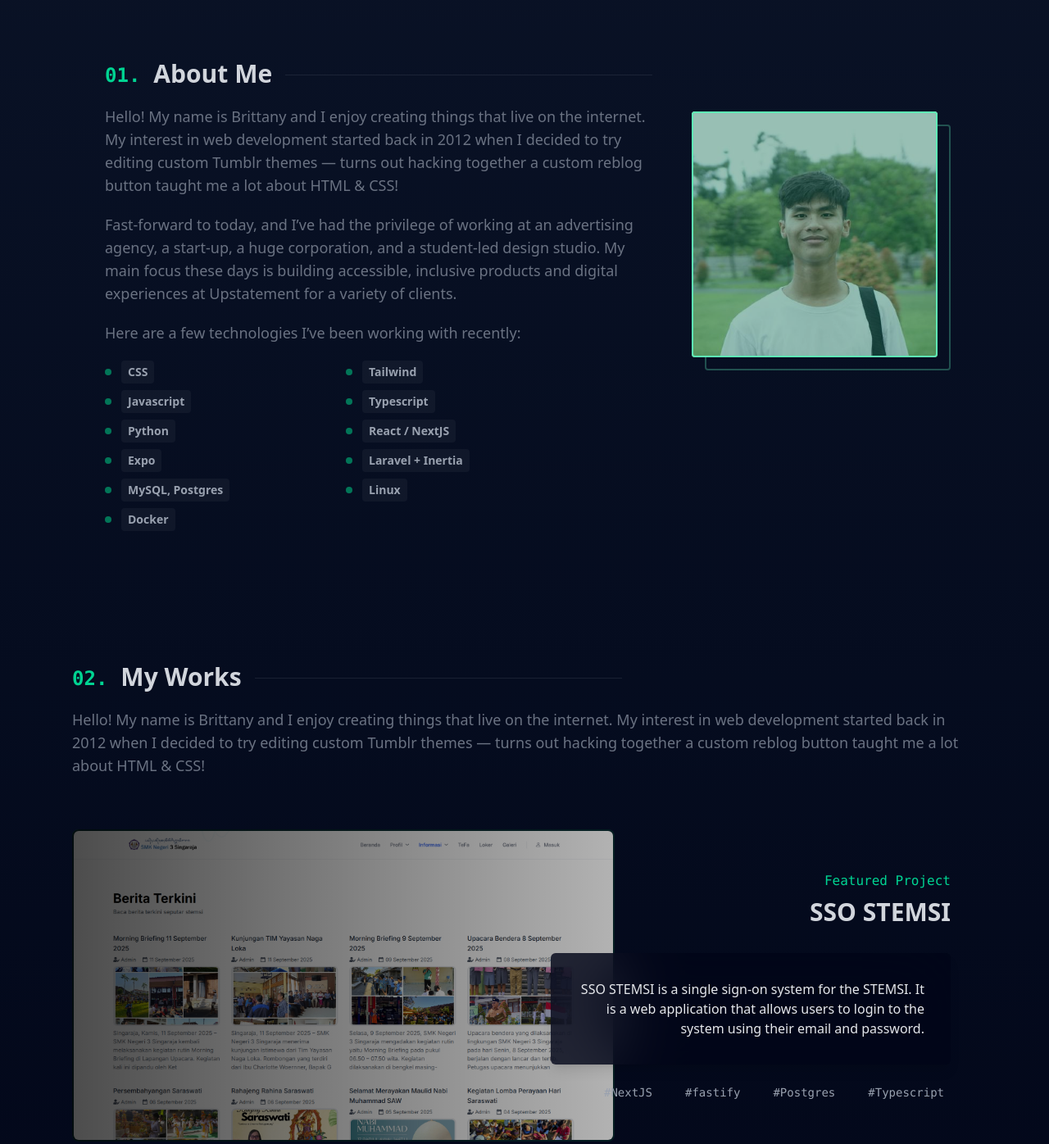
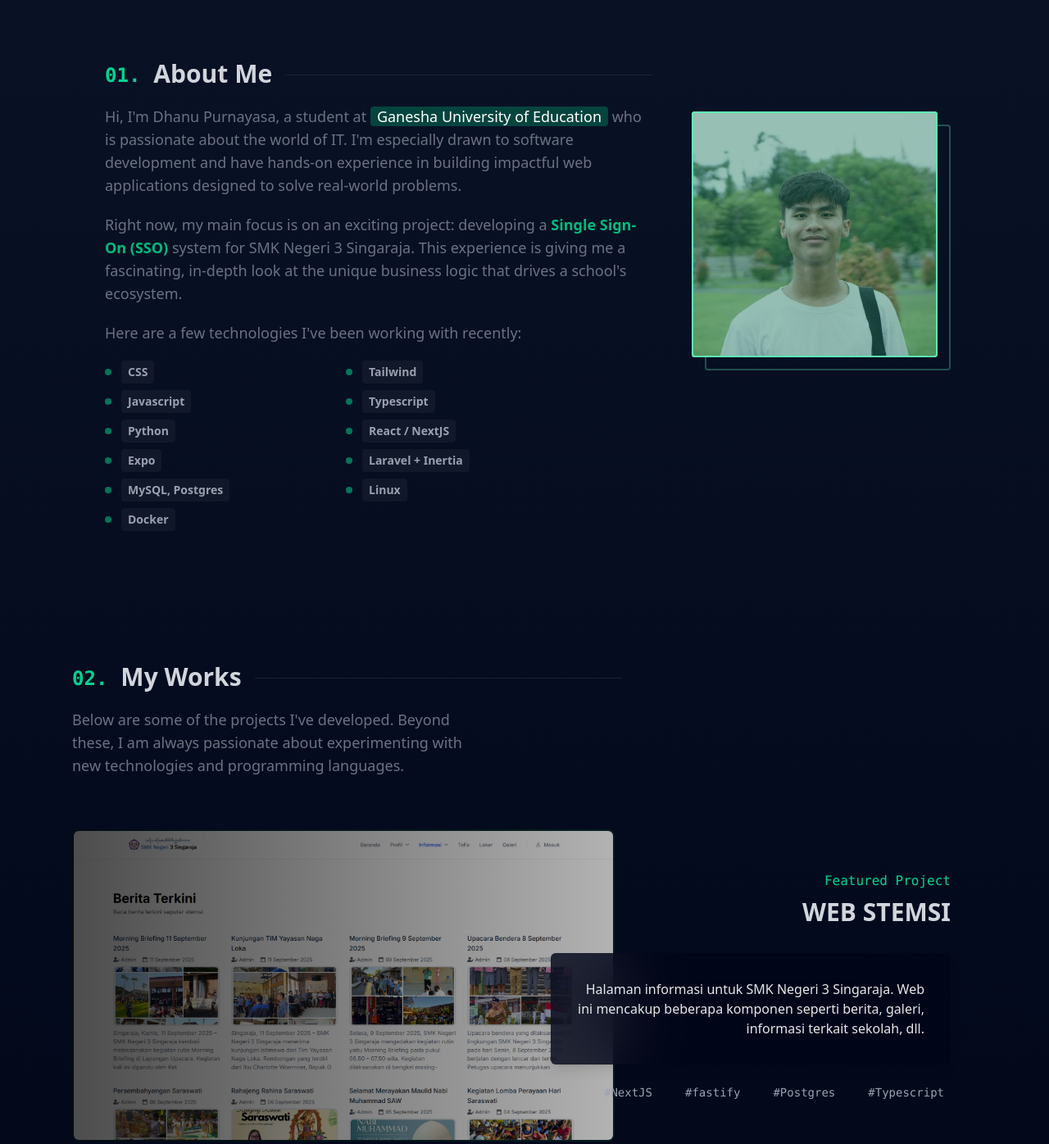
Before and after one commit to dhanuprys/portofolio-tailwind-vite, a website built with Vite: page index.html in a window 1280 px wide. Shown: the part 840-2236 px from the top of the page at 82% size. Built offline with nearby package versions, Linux system fonts and the light colour scheme.

Commit message:
feat: improve copywriting

```diff
--- a/index.html
+++ b/index.html
@@ -74,7 +74,7 @@
 
     <!-- HERO -->
     <section class="min-h-screen flex flex-col justify-center px-6 md:px-14">
-      <span class="font-mono text-emerald-400 text-lg md:text-xl">Hi, i'm</span>
+      <span class="font-mono text-emerald-400 text-lg md:text-xl">Hi, i'm...</span>
       <h1 class="text-4xl md:text-7xl font-bold text-gray-300 mt-2 md:mt-5">Dhanu Purnayasa.</h1>
       <p
         class="bg-gradient-to-b from-gray-400 to-gray-300 bg-clip-text text-transparent pb-4 opacity-80 text-3xl md:text-5xl font-bold mt-2 md:mt-5">
@@ -106,20 +106,21 @@
       <div class="flex flex-col md:flex-row gap-y-4 gap-x-16 mt-5">
         <div>
           <p class="text-gray-500 text-lg">
-            Hello! My name is Brittany and I enjoy creating things that live on the internet. My interest in web
-            development started back in 2012 when I decided to try editing custom Tumblr themes — turns out
-            hacking
-            together a custom reblog button taught me a lot about HTML & CSS!
+            Hi, I'm Dhanu Purnayasa, a student at <span class="bg-emerald-500/30 rounded px-2 text-white">Ganesha
+              University of
+              Education</span> who is passionate about the world of
+            IT. I'm especially drawn to software development and have hands-on experience in building impactful web
+            applications designed to solve real-world problems.
           </p>
           <p class="text-gray-500 text-lg mt-5">
-            Fast-forward to today, and I’ve had the privilege of working at an advertising agency, a start-up, a
-            huge
-            corporation, and a student-led design studio. My main focus these days is building accessible,
-            inclusive
-            products and digital experiences at Upstatement for a variety of clients.
+            Right now, my main focus is on an exciting project: developing a <a href="https://sso.smkn3singaraja.sch.id"
+              class="text-emerald-500 font-semibold hover:underline">Single Sign-On (SSO)</a> system
+            for SMK Negeri
+            3 Singaraja. This experience is giving me a fascinating, in-depth look at the unique business logic that
+            drives a school's ecosystem.
           </p>
           <p class="text-gray-500 text-lg mt-5">
-            Here are a few technologies I’ve been working with recently:
+            Here are a few technologies I've been working with recently:
           </p>
           <div class="grid grid-cols-2 gap-2 mt-5 md:pr-20">
             <div class="text-gray-400 text-lg flex items-center gap-x-3">
@@ -170,7 +171,7 @@
         </div>
         <div class="group shrink-0 mt-4 flex justify-center">
           <div class="relative">
-            <img src="/public/me.jpeg"
+            <img src="/me.jpeg"
               class="bg-emerald-300 object-cover h-[300px] w-[300px] rounded -translate-x-[8px] -translate-y-[8px] transition-transform duration-500 group-hover:-translate-x-[12px] group-hover:-translate-y-[12px]">
             <div
               class="absolute rounded top-0 left-0 w-[300px] h-[300px] bg-emerald-800/40 -translate-x-[8px] -translate-y-[8px] transition-all border-2 border-emerald-300 duration-500 group-hover:bg-transparent group-hover:-translate-x-[12px] group-hover:-translate-y-[12px]">
@@ -190,11 +191,9 @@
         <h2 class="text-gray-300 text-2xl md:text-3xl font-bold">My Works</h2>
         <div class="h-px flex-auto bg-gray-500/20 mb-4 max-w-md"></div>
       </div>
-      <p class="text-gray-500 text-base md:text-lg mt-5">
-        Hello! My name is Brittany and I enjoy creating things that live on the internet. My interest in web
-        development started back in 2012 when I decided to try editing custom Tumblr themes — turns out
-        hacking
-        together a custom reblog button taught me a lot about HTML & CSS!
+      <p class="text-gray-500 text-lg mt-5 md:max-w-lg">
+        Below are some of the projects I've developed. Beyond these, I am always passionate about experimenting with new
+        technologies and programming languages.
       </p>
       <div class="space-y-10 md:space-y-24 mt-16">
         <div class="relative group flex flex-col md:flex-row bg-slate-950 md:bg-transparent rounded-lg">
@@ -209,12 +208,11 @@
           <div
             class="md:absolute right-0 top-0 h-full p-6 md:p-8 md:max-w-1/2 flex flex-col justify-center border-1 shadow-2xl md:border-0 md:shadow-none md:items-end group-hover:bg-slate-950/95 rounded-r-lg transition-all delay-[300ms] duration-500">
             <span class="font-mono text-emerald-400">Featured Project</span>
-            <strong class="text-2xl md:text-3xl mt-2 text-gray-300">SSO STEMSI</strong>
+            <strong class="text-2xl md:text-3xl mt-2 text-gray-300">WEB STEMSI</strong>
             <p
               class="md:text-right bg-slate-950/80 backdrop-blur-2xl shadow-lg text-gray-200 transition-all md:p-8 group-hover:p-0 group-hover:bg-transparent group-hover:backdrop-blur-none delay-[300ms] mt-4 md:mt-8 rounded-md">
-              SSO STEMSI is a single sign-on system for the STEMSI. It is a web application that allows users to
-              login to the system using their email and password.
-            </p>
+              Halaman informasi untuk SMK Negeri 3 Singaraja. Web ini mencakup beberapa komponen seperti berita, galeri,
+              informasi terkait sekolah, dll.
             <ul
               class="inline-flex flex-wrap gap-y-2 text-xs md:text-base gap-x-2 md:gap-x-6 mt-6 md:[&>li]:text-gray-400 [&>li]:text-xs md:[&>li]:text-sm [&>li]:font-mono">
               <li class="bg-emerald-600 rounded px-2 md:bg-transparent hover:text-white hover:cursor-default">#NextJS
@@ -246,8 +244,8 @@
             <span class="font-mono text-white font-semibold text-sm">(+7 apps included)</span>
             <p
               class="bg-slate-950/80 backdrop-blur-2xl shadow-lg text-gray-200 transition-all md:p-8 group-hover:p-0 group-hover:bg-transparent group-hover:backdrop-blur-none delay-[300ms] mt-4 md:mt-8 rounded-md">
-              SSO STEMSI is a single sign-on system for the STEMSI. It is a web application that allows users to
-              login to the system using their email and password.
+              SSO stemsi adalah sebuah sistem single sign-on di SMK Negeri 3 Singaraja yang digunakan untuk mengelola
+              data warga sekolah. Aplikasi ini menjadi wadah untuk aplikasi-aplikasi turunan lainnya.
             </p>
             <ul
               class="inline-flex flex-wrap gap-y-2 text-xs md:text-base gap-x-2 md:gap-x-6 mt-6 md:[&>li]:text-gray-400 [&>li]:text-xs md:[&>li]:text-sm [&>li]:font-mono">
@@ -276,11 +274,11 @@
           <div
             class="md:absolute right-0 top-0 h-full p-6 md:p-8 md:max-w-1/2 flex flex-col justify-center border-1 shadow-2xl md:border-0 md:shadow-none md:items-end group-hover:bg-slate-950/95 rounded-r-lg transition-all delay-[300ms] duration-500">
             <span class="font-mono text-emerald-400">Featured Project</span>
-            <strong class="text-3xl mt-2 text-gray-300">SSO STEMSI</strong>
+            <strong class="text-3xl mt-2 text-gray-300">The Pas Group (APS)</strong>
             <p
               class="md:text-right bg-slate-950/80 backdrop-blur-2xl shadow-lg text-gray-200 transition-all md:p-8 group-hover:p-0 group-hover:bg-transparent group-hover:backdrop-blur-none delay-[300ms] mt-4 md:mt-8 rounded-md">
-              SSO STEMSI is a single sign-on system for the STEMSI. It is a web application that allows users to
-              login to the system using their email and password.
+              Sebuah web company profile dari The Pas Group (APS). Web ini mencakup beberapa komponen seperti tentang
+              perusahaan, produk, layanan, dll.
             </p>
             <ul
               class="inline-flex flex-wrap gap-y-2 text-xs md:text-base gap-x-2 md:gap-x-6 mt-6 md:[&>li]:text-gray-400 [&>li]:text-xs md:[&>li]:text-sm [&>li]:font-mono">
@@ -303,13 +301,12 @@
             </div>
           </div>
           <div
-            class="md:absolute left-0 top-0 h-full p-6 md:p-8 md:max-w-1/2 flex flex-col justify-center border-1 shadow-2xl md:border-0 shadow-none items-start group-hover:bg-slate-950/95 rounded-l-lg transition-all delay-[300ms] duration-500">
+            class="md:absolute left-0 top-0 h-full p-6 md:p-8 md:max-w-1/2 flex flex-col justify-center border-1 shadow-2xl md:border-0 md:shadow-none items-start group-hover:bg-slate-950/95 rounded-l-lg transition-all delay-[300ms] duration-500">
             <span class="font-mono text-emerald-400">Featured Project</span>
-            <strong class="text-3xl mt-2 text-gray-300">SSO STEMSI</strong>
+            <strong class="text-3xl mt-2 text-gray-300">NITHEATER</strong>
             <p
               class="bg-slate-950/80 backdrop-blur-2xl shadow-lg text-gray-200 transition-all md:p-8 group-hover:p-0 group-hover:bg-transparent group-hover:backdrop-blur-none delay-[300ms] mt-4 md:mt-8 rounded-md">
-              SSO STEMSI is a single sign-on system for the STEMSI. It is a web application that allows users to
-              login to the system using their email and password.
+              NITHEATER adalah sebuah halaman bagian dari film fest nitisara.
             </p>
             <ul
               class="inline-flex flex-wrap gap-y-2 text-xs md:text-base gap-x-2 md:gap-x-6 mt-6 md:[&>li]:text-gray-400 [&>li]:text-xs md:[&>li]:text-sm [&>li]:font-mono">
@@ -338,11 +335,10 @@
           <div
             class="md:absolute right-0 top-0 h-full p-6 md:p-8 md:max-w-1/2 flex flex-col justify-center border-1 shadow-2xl md:border-0 md:shadow-none md:items-end group-hover:bg-slate-950/95 rounded-r-lg transition-all delay-[300ms] duration-500">
             <span class="font-mono text-emerald-400">Featured Project</span>
-            <strong class="text-3xl mt-2 text-gray-300">SSO STEMSI</strong>
+            <strong class="text-3xl mt-2 text-gray-300">Gita AI</strong>
             <p
               class="md:text-right bg-slate-950/80 backdrop-blur-2xl shadow-lg text-gray-200 transition-all md:p-8 group-hover:p-0 group-hover:bg-transparent group-hover:backdrop-blur-none delay-[300ms] mt-4 md:mt-8 rounded-md">
-              SSO STEMSI is a single sign-on system for the STEMSI. It is a web application that allows users to
-              login to the system using their email and password.
+              Gita AI adalah sebuah webapp yang menyajikan informasi bhagavadgita dengan dibantu AI.
             </p>
             <ul
               class="inline-flex flex-wrap gap-y-2 text-xs md:text-base gap-x-2 md:gap-x-6 mt-6 md:[&>li]:text-gray-400 [&>li]:text-xs md:[&>li]:text-sm [&>li]:font-mono">
@@ -350,6 +346,9 @@
               </li>
               <li class="bg-emerald-600 rounded px-2 md:bg-transparent hover:text-white hover:cursor-default">
                 #TailwindCSS
+              </li>
+              <li class="bg-emerald-600 rounded px-2 md:bg-transparent hover:text-white hover:cursor-default">
+                #Python
               </li>
             </ul>
           </div>
@@ -367,11 +366,11 @@
           <div
             class="md:absolute left-0 top-0 h-full p-6 md:p-8 md:max-w-1/2 flex flex-col justify-center border-1 shadow-2xl md:border-0 shadow-none items-start group-hover:bg-slate-950/95 rounded-l-lg transition-all delay-[300ms] duration-500">
             <span class="font-mono text-emerald-400">Featured Project</span>
-            <strong class="text-3xl mt-2 text-gray-300">SSO STEMSI</strong>
+            <strong class="text-3xl mt-2 text-gray-300">SKP Awards</strong>
             <p
               class="bg-slate-950/80 backdrop-blur-2xl shadow-lg text-gray-200 transition-all md:p-8 group-hover:p-0 group-hover:bg-transparent group-hover:backdrop-blur-none delay-[300ms] mt-4 md:mt-8 rounded-md">
-              SSO STEMSI is a single sign-on system for the STEMSI. It is a web application that allows users to
-              login to the system using their email and password.
+              SKP Awards adalah sebuah fitur pada aplikasi BEM FTK SKP yang digunakan untuk menghasilkan
+              ranking keaktifan mahasiswa.
             </p>
             <ul
               class="inline-flex flex-wrap gap-y-2 text-xs md:text-base gap-x-2 md:gap-x-6 mt-6 md:[&>li]:text-gray-400 [&>li]:text-xs md:[&>li]:text-sm [&>li]:font-mono">
```
